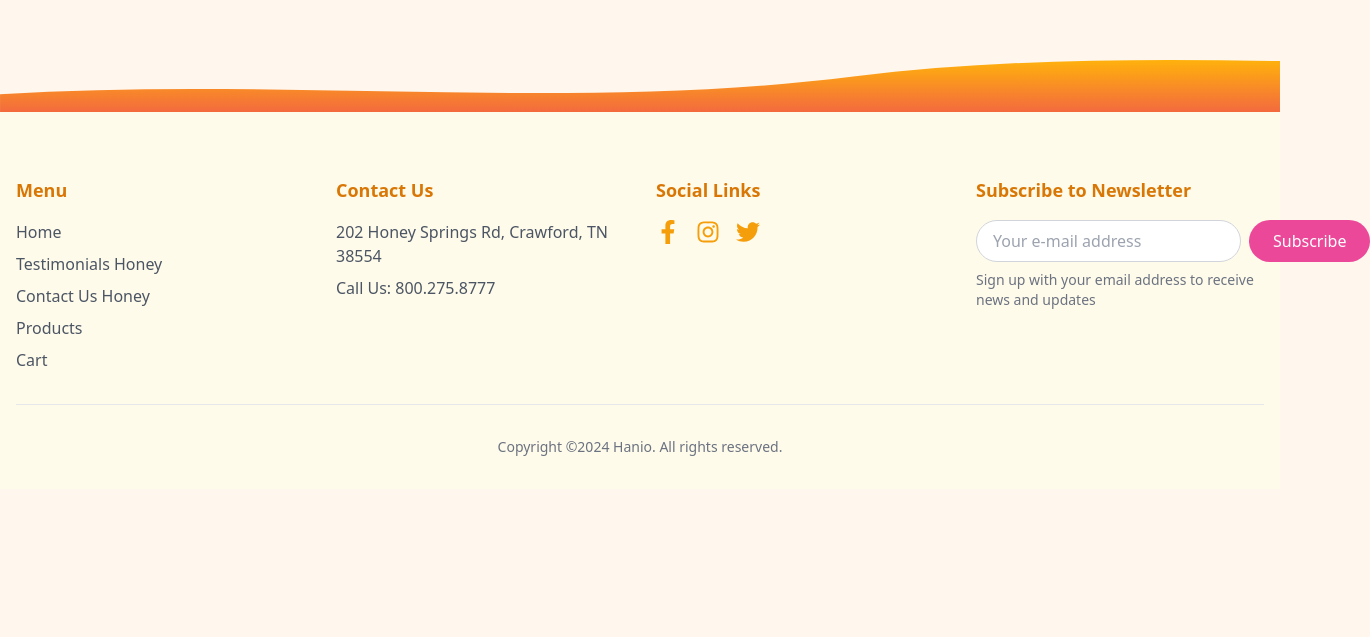
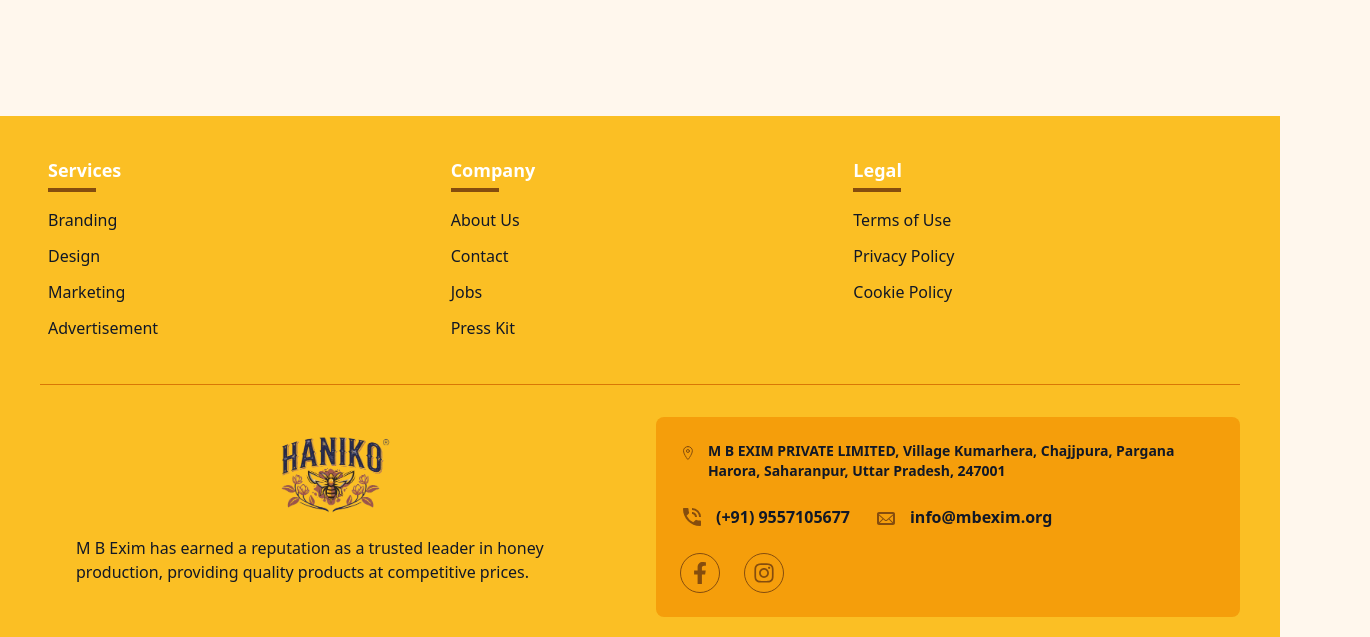
Before and after one commit to vedantxtrem/Haniko, a Next.js app: page /products in a window 1280 px wide. Shown: the part 2160-2797 px from the top of the page, 1370 px wide, since content can reach past the window. Before the commit the page ends 2649 px from the top, so only its background shows below. Built offline with nearby package versions, Linux system fonts and the light colour scheme.

Commit message:
update footer

```diff
--- a/src/app/products/page.tsx
+++ b/src/app/products/page.tsx
@@ -14,7 +14,7 @@
       id: 1,
       title: "Pure Organic Honey",
       description:
-        "Harvested from the finest Indian farms, our honey is perfect for adding natural sweetness to your meals.",
+        "Harvested from the finest Indian farms, our Pure Organic Honey is carefully collected from hives that are nurtured without any chemicals. This golden elixir is perfect for adding natural sweetness to your meals, whether drizzled over pancakes, blended in smoothies, or simply enjoyed by the spoonful. Experience the true taste of nature in every drop.",
       imageSrc:
         "https://static.vecteezy.com/system/resources/previews/032/508/291/non_2x/natural-jar-of-liquid-honey-products-with-fruits-and-wooden-spoon-isolated-on-a-transparent-background-ai-generative-free-png.png",
     },
@@ -22,7 +22,7 @@
       id: 2,
       title: "Golden Wildflower Honey",
       description:
-        "Experience the rich, floral taste of our wildflower honey, sourced from the heart of nature.",
+        "Experience the rich, floral taste of our Golden Wildflower Honey, sourced from the heart of diverse blooms. This delightful honey offers a complex flavor profile that varies with the seasons and the blossoms available. It's perfect for sweetening your tea, enhancing your baking, or simply enjoying on its own. Dive into the natural sweetness of wildflowers with every jar.",
       imageSrc:
         "https://static.vecteezy.com/system/resources/previews/032/508/291/non_2x/natural-jar-of-liquid-honey-products-with-fruits-and-wooden-spoon-isolated-on-a-transparent-background-ai-generative-free-png.png",
     },
@@ -30,7 +30,7 @@
       id: 3,
       title: "Creamed Honey",
       description:
-        "Our creamed honey offers a smooth texture, perfect for spreading on toast or mixing into your tea.",
+        "Our Creamed Honey offers a smooth, spreadable texture that's perfect for breakfast or snacking. Unlike regular honey, which can be runny, creamed honey retains all the natural goodness while providing a delightful consistency. Spread it on toast, mix it into oatmeal, or use it in your favorite recipes. It's the perfect addition to your kitchen pantry for any time of the day.",
       imageSrc:
         "https://static.vecteezy.com/system/resources/previews/032/508/291/non_2x/natural-jar-of-liquid-honey-products-with-fruits-and-wooden-spoon-isolated-on-a-transparent-background-ai-generative-free-png.png",
     },
@@ -38,7 +38,7 @@
       id: 4,
       title: "Raw Honeycomb",
       description:
-        "Enjoy the purest form of honey with our natural honeycomb, straight from the hive.",
+        "Enjoy the purest form of honey with our Raw Honeycomb, straight from the hive. Each piece is bursting with flavor and packed with nutrients. Honeycomb can be enjoyed on its own or paired with cheese for a sophisticated appetizer. It’s a true delicacy that connects you to the natural world, allowing you to experience honey as it was meant to be enjoyed.",
       imageSrc:
         "https://static.vecteezy.com/system/resources/previews/032/508/291/non_2x/natural-jar-of-liquid-honey-products-with-fruits-and-wooden-spoon-isolated-on-a-transparent-background-ai-generative-free-png.png",
     },
@@ -46,11 +46,12 @@
       id: 5,
       title: "Flavored Honey",
       description:
-        "Indulge in our unique flavored honey, perfect for adding a twist to your drinks and desserts.",
+        "Indulge in our unique Flavored Honey, infused with a variety of natural flavors to elevate your culinary creations. Whether you’re adding a twist to your drinks, enhancing desserts, or simply drizzling it over yogurt, our flavored honey provides an exciting taste experience. Explore different varieties such as vanilla, cinnamon, and citrus for a delightful addition to your kitchen.",
       imageSrc:
         "https://static.vecteezy.com/system/resources/previews/032/508/291/non_2x/natural-jar-of-liquid-honey-products-with-fruits-and-wooden-spoon-isolated-on-a-transparent-background-ai-generative-free-png.png",
     },
   ];
+
 
   return (
     <div className="bg-yellow-50 py-16 px-4 mt-10 sm:px-6 lg:px-8">
--- a/src/component/Footer.tsx
+++ b/src/component/Footer.tsx
@@ -1,102 +1,166 @@
 "use client";
-import { FaFacebookF, FaInstagram, FaTwitter } from "react-icons/fa";
+import React from "react";
+import { IoLocationOutline } from "react-icons/io5";
+import { MdPhoneInTalk } from "react-icons/md";
+import { TiMail } from "react-icons/ti";
+import { FaFacebookF, FaInstagram } from "react-icons/fa";
 
-export default function Footer() {
+function Footer() {
   return (
-    <div className='relative bottom-0 w-screen'>
-      <img src="/image/footerwave.svg" alt="" />
-      <footer className="bg-amber-50  pt-16 pb-8 ">
-        <div className="absolute top-0 left-0 right-0">
-
-        </div>
-        <div className="container mx-auto px-4">
-          <div className="grid grid-cols-1 md:grid-cols-2 lg:grid-cols-4 gap-8">
+    <footer className="w-full bg-amber-400 text-white mt-32">
+      <div className="container mx-auto px-4 lg:px-10 py-10">
+        <div className="grid lg:grid-cols-3 grid-cols-2 gap-6 px-2">
           <div>
-              <h3 className="text-lg font-semibold text-amber-600 mb-4">
-                Menu
-              </h3>
-              <ul className="space-y-2">
-                {[
-                  "Home",
-                  "Testimonials Honey",
-                  "Contact Us Honey",
-                  "Products",
-                  "Cart",
-                ].map((item) => (
-                  <li key={item}>
+            <h6 className="font-bold text-lg text-white mb-4 relative">
+              Services
+              <span className="block w-12 h-1 bg-yellow-800 mt-1"></span>
+            </h6>
+            <ul>
+              {["Branding", "Design", "Marketing", "Advertisement"].map(
+                (service) => (
+                  <li key={service} className="mb-3">
                     <a
                       href="#"
-                      className="text-gray-600 hover:text-amber-600 transition-colors"
+                      className="block text-gray-900 font-medium relative"
+                      aria-label={`Learn more about ${service}`}
                     >
-                      {item}
+                      <span className="absolute inset-0 bg-yellow-600 scale-x-0 transition-transform duration-300 origin-left hover:scale-x-100" />
+                      <span className="relative">{service}</span>
+                    </a>
+                  </li>
+                )
+              )}
+            </ul>
+          </div>
+
+          <div>
+            <h6 className="font-bold text-lg text-white mb-4 relative">
+              Company
+              <span className="block w-12 h-1 bg-yellow-800 mt-1"></span>
+            </h6>
+            <ul>
+              {["About Us", "Contact", "Jobs", "Press Kit"].map((item) => (
+                <li key={item} className="mb-3">
+                  <a
+                    href="#"
+                    className="block text-gray-900 font-medium relative"
+                    aria-label={`Learn more about ${item}`}
+                  >
+                    <span className="absolute inset-0 bg-yellow-600 scale-x-0 transition-transform duration-300 origin-left hover:scale-x-100" />
+                    <span className="relative">{item}</span>
                   </a>
                 </li>
               ))}
             </ul>
           </div>
+
           <div>
-              <h3 className="text-lg font-semibold text-amber-600 mb-4">
-                Contact Us
-              </h3>
-              <p className="text-gray-600 mb-2">
-                202 Honey Springs Rd, Crawford, TN 38554
-              </p>
-              <p className="text-gray-600">Call Us: 800.275.8777</p>
-            </div>
-            <div>
-              <h3 className="text-lg font-semibold text-amber-600 mb-4">
-                Social Links
-              </h3>
-              <div className="flex space-x-4">
+            <h6 className="font-bold text-lg text-white mb-4 relative">
+              Legal
+              <span className="block w-12 h-1 bg-yellow-800 mt-1"></span>
+            </h6>
+            <ul>
+              {["Terms of Use", "Privacy Policy", "Cookie Policy"].map(
+                (item) => (
+                  <li key={item} className="mb-3">
                     <a
                       href="#"
-                  className="text-amber-500 hover:text-amber-600 transition-colors"
+                      className="block text-gray-900 font-medium relative"
+                      aria-label={`Read the ${item}`}
                     >
-                  <FaFacebookF size={24} />
+                      <span className="absolute inset-0 bg-yellow-600 scale-x-0 transition-transform duration-300 origin-left hover:scale-x-100" />
+                      <span className="relative">{item}</span>
+                    </a>
+                  </li>
+                )
+              )}
+            </ul>
+          </div>
+        </div>
+
+        <div className="border-t border-amber-600 pt-8 mt-8">
+          <div className="grid lg:grid-cols-2 gap-8">
+            <div>
+              <img
+                src="/image/logo.png"
+                alt="M B Exim Logo"
+                className="w-32 lg:w-48 -m-[2.6rem] mx-auto"
+                loading="lazy"
+              />
+              <p className="text-gray-900 text-base font-medium mt-3 lg:max-w-lg mx-auto font-posey">
+                M B Exim has earned a reputation as a trusted leader in honey
+                production, providing quality products at competitive prices.
+              </p>
+            </div>
+
+            <div className="bg-amber-500 p-6 rounded-lg">
+              <div className="space-y-6">
+                <div className="flex items-start">
+                  <IoLocationOutline
+                    size={24}
+                    className="text-yellow-800 mr-3"
+                  />
+                  <span className="text-sm text-gray-900 font-semibold">
+                    M B EXIM PRIVATE LIMITED, Village Kumarhera, Chajjpura,
+                    Pargana Harora, Saharanpur, Uttar Pradesh, 247001
+                  </span>
+                </div>
+
+                <div className="space-y-6">
+                  <div className="space-y-4">
+                    <div className="flex flex-wrap items-center gap-6">
+                      <div className="flex items-center">
+                        <MdPhoneInTalk
+                          size={24}
+                          className="text-yellow-800 mr-3"
+                        />
+                        <a
+                          href="tel:+919557105677"
+                          className="text-gray-900 font-semibold hover:text-yellow-100 focus:ring-2 focus:ring-yellow-300 transition duration-300"
+                        >
+                          (+91) 9557105677
+                        </a>
+                      </div>
+                      <div className="flex items-center">
+                        <TiMail size={24} className="text-yellow-800 mr-3" />
+                        <a
+                          href="mailto:info@mbexim.org"
+                          className="text-gray-900 font-semibold hover:text-yellow-100 focus:ring-2 focus:ring-yellow-300 transition duration-300"
+                        >
+                          info@mbexim.org
+                        </a>
+                      </div>
+                    </div>
+                  </div>
+
+                  <div className="flex items-center space-x-6 mt-4">
+                    <a
+                      href="#"
+                      aria-label="Facebook"
+                      className="text-yellow-800 hover:text-yellow-100 transition-colors duration-300 focus:ring-2 focus:ring-yellow-300 p-2 rounded-full border border-yellow-800 hover:border-yellow-300"
+                    >
+                      <FaFacebookF size={22} />
                     </a>
                     <a
                       href="#"
-                  className="text-amber-500 hover:text-amber-600 transition-colors"
+                      aria-label="Instagram"
+                      className="text-yellow-800 hover:text-yellow-100 transition-colors duration-300 focus:ring-2 focus:ring-yellow-300 p-2 rounded-full border border-yellow-800 hover:border-yellow-300"
                     >
-                  <FaInstagram size={24} />
-                </a>
-                <a
-                  href="#"
-                  className="text-amber-500 hover:text-amber-600 transition-colors"
-                >
-                  <FaTwitter size={24} />
+                      <FaInstagram size={22} />
                     </a>
                   </div>
                 </div>
-            <div>
-              <h3 className="text-lg font-semibold text-amber-600 mb-4">
-                Subscribe to Newsletter
-              </h3>
-              <form className="flex flex-col sm:flex-row gap-2">
-                <input
-                  type="email"
-                  placeholder="Your e-mail address"
-                  className="flex-grow px-4 py-2 rounded-full border border-gray-300 focus:outline-none focus:ring-2 focus:ring-amber-500"
-                />
-                <button
-                  type="submit"
-                  className="px-6 py-2 bg-pink-500 text-white rounded-full hover:bg-pink-600 transition-colors"
-                >
-                  Subscribe
-                </button>
-              </form>
-              <p className="text-sm text-gray-500 mt-2">
-                Sign up with your email address to receive news and updates
-              </p>
               </div>
             </div>
-          <div className="mt-8 pt-8 border-t border-gray-200 text-center">
-            <p className="text-sm text-gray-500">
-              Copyright ©2024 Hanio. All rights reserved.
-            </p>
           </div>
         </div>
+      </div>
+
+      <div className="text-center text-gray-900 py-4 bg-amber-500 mt-8">
+        &copy; {new Date().getFullYear()} M B EXIM. All rights reserved.
+      </div>
     </footer>
-    </div>
   );
 }
+
+export default Footer;
```
Lines whose indentation alone changed are shown as unchanged.
